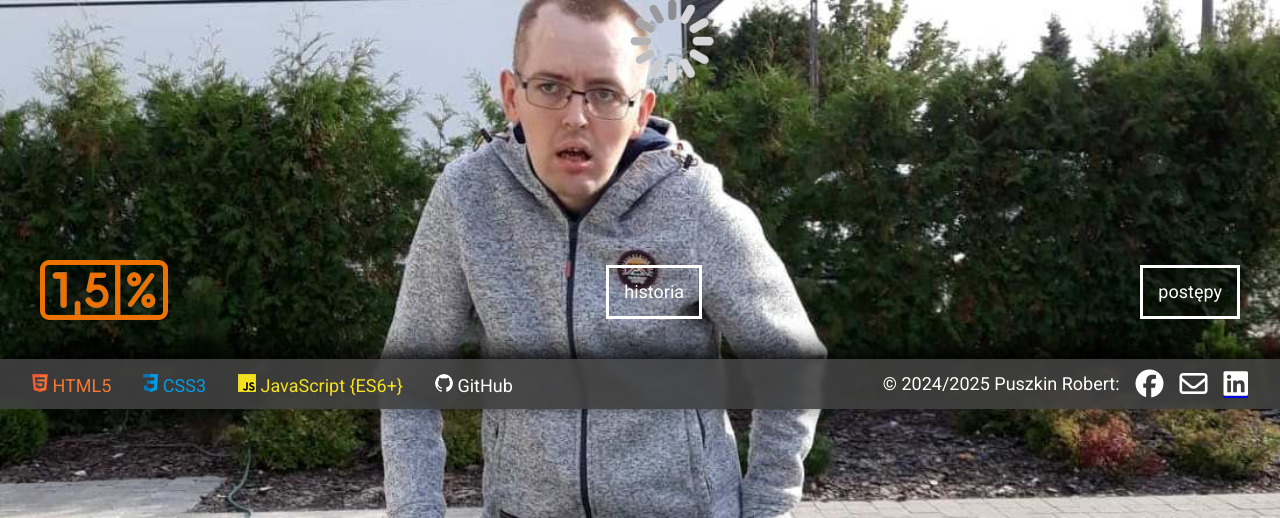
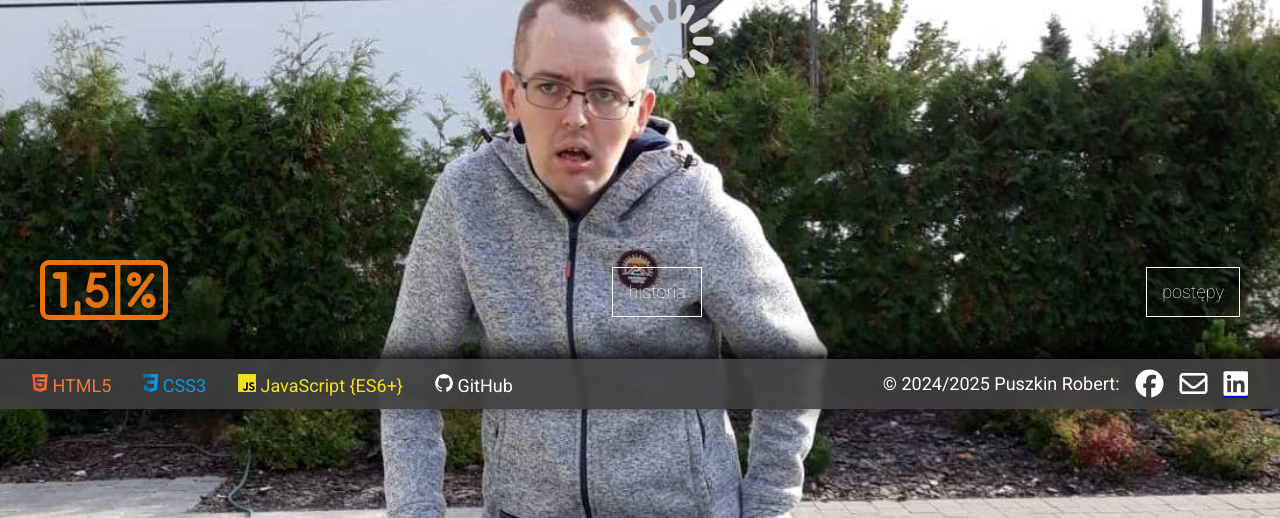
Before and after one commit to rpuszkin/rpuszkin.pl, a PHP site: page / in a window 1280 px wide. Shown: the part 391-909 px from the top of the page. Run offline with PHP 8.4, Linux system fonts and the light colour scheme; some libraries are stand-ins or nearby versions.

Commit message:
style of heaers buttons was changed

```diff
--- a/style.css
+++ b/style.css
@@ -223,10 +223,11 @@ header .container:nth-of-type(3) {
   background-color: #fff;
 }
 .header-btn {
+  font-weight: 300;
   text-decoration: none;
   cursor: pointer;
   color: #fff;
-  border: 3px solid #fff;
+  border: 1px solid #fff;
   padding: 15px;
   transition-duration: 1s;
 }
```
